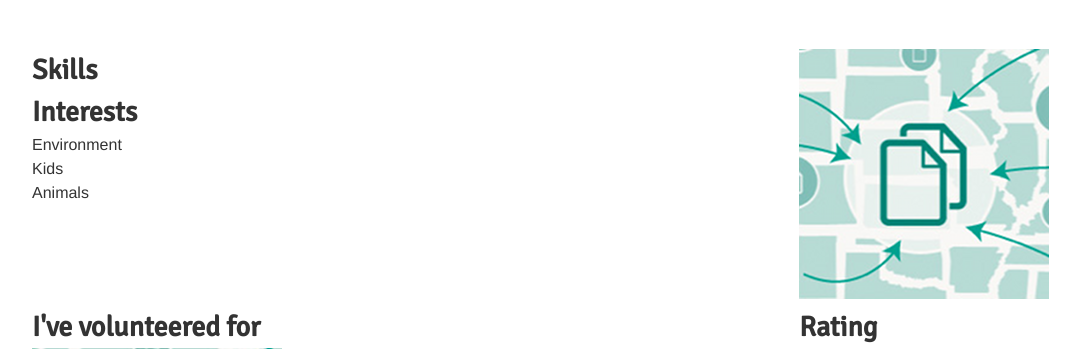
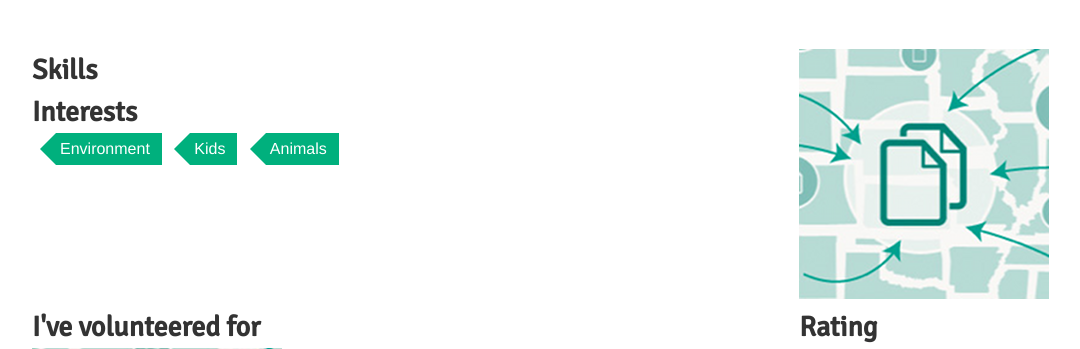
Before and after one commit to madirey/service_watch, a Django app: page /grower/5 in a window 1280 px wide. Shown: the part 120-469 px from the top of the page, without its empty margins (48-1128 px from the left). Run offline with Django 3.2, Linux system fonts and the light colour scheme; data comes from the database, SQL or seed files in the repository; data that the repository does not hold is empty; parts of the project's set-up code (start-up, migrations or seed data) failed here and were passed over.

Commit message:
tags and stuff

```diff
--- a/servicewatch/static/css/style.css
+++ b/servicewatch/static/css/style.css
@@ -649,6 +649,26 @@ header > nav li a {
 .btn[class*="span"]:first-child {
   margin-left: 2.762430939%;
 }
+/* Tags */
+ul.tag li {
+  background: #00b07d;
+  display: inline-block;
+  color: #fff;
+  padding: 0.25em 0.75em 0.25em 0.25em;
+  position: relative;
+  margin-left: 1.5em;
+}
+ul.tag li:before {
+  content: "";
+  position: absolute;
+  top: 0;
+  left: -2em;
+  border-color: transparent #00b07d transparent transparent;
+  border-style: solid;
+  border-width: 16px;
+  width: 0;
+  height: 0;
+}
 /* Block */
 .block {
   -webkit-border-radius: 3px;
--- a/servicewatch/static/css/style.less
+++ b/servicewatch/static/css/style.less
@@ -595,6 +595,29 @@ header {
 	}
 }
 
+/* Tags */
+
+ul.tag li {
+	background: @primaryBG;
+	display: inline-block;
+	color: #fff;
+	padding: 0.25em 0.75em 0.25em 0.25em;
+	position: relative;
+	margin-left: 1.5em;
+
+	&:before {
+		content: "";
+		position: absolute;
+		top:0;
+		left: -2em;
+		border-color: transparent @primaryBG transparent transparent;
+		border-style:solid;
+		border-width:16px;
+		width:0;
+		height:0;
+	}
+}
+
 /* Block */
 .block {
 	.radius;
```
Also changed, not shown: servicewatch/docs/styleguide.html (+8 -3 lines).
